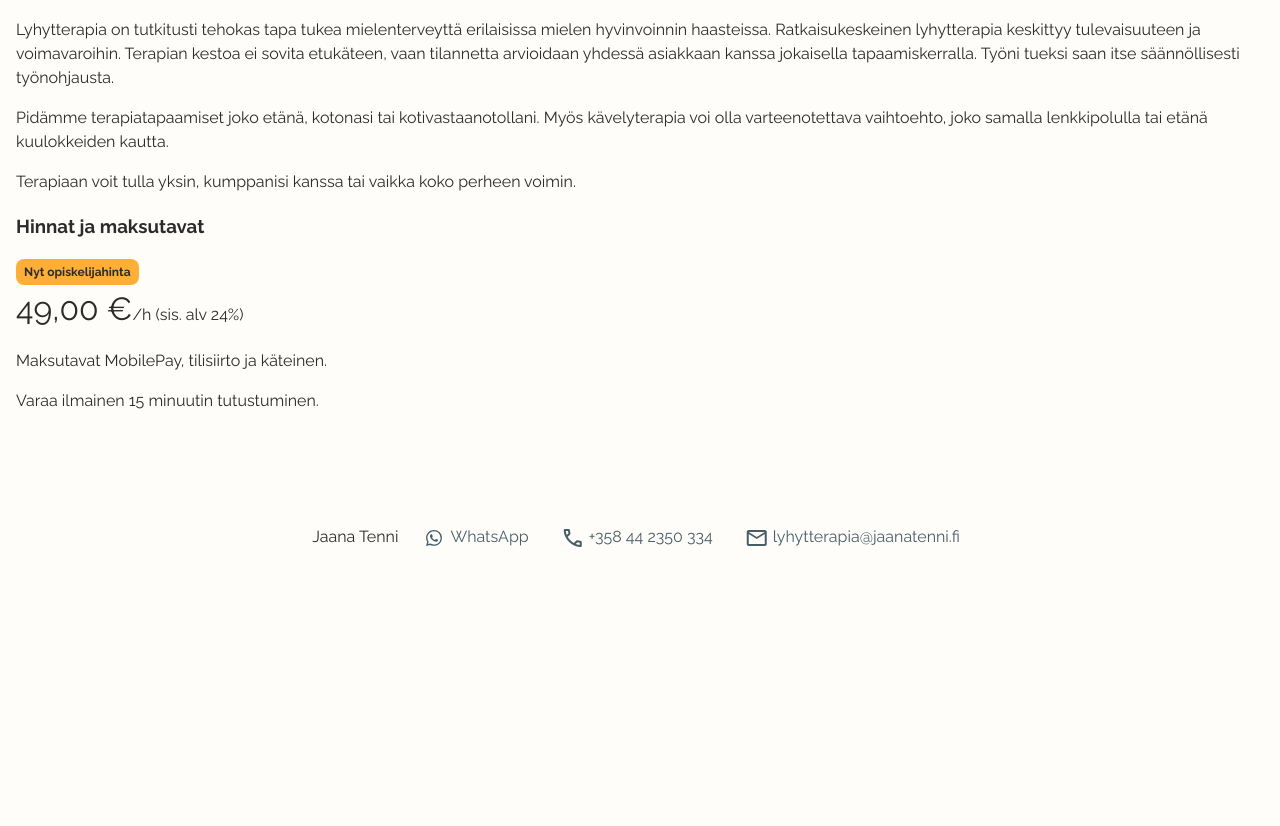
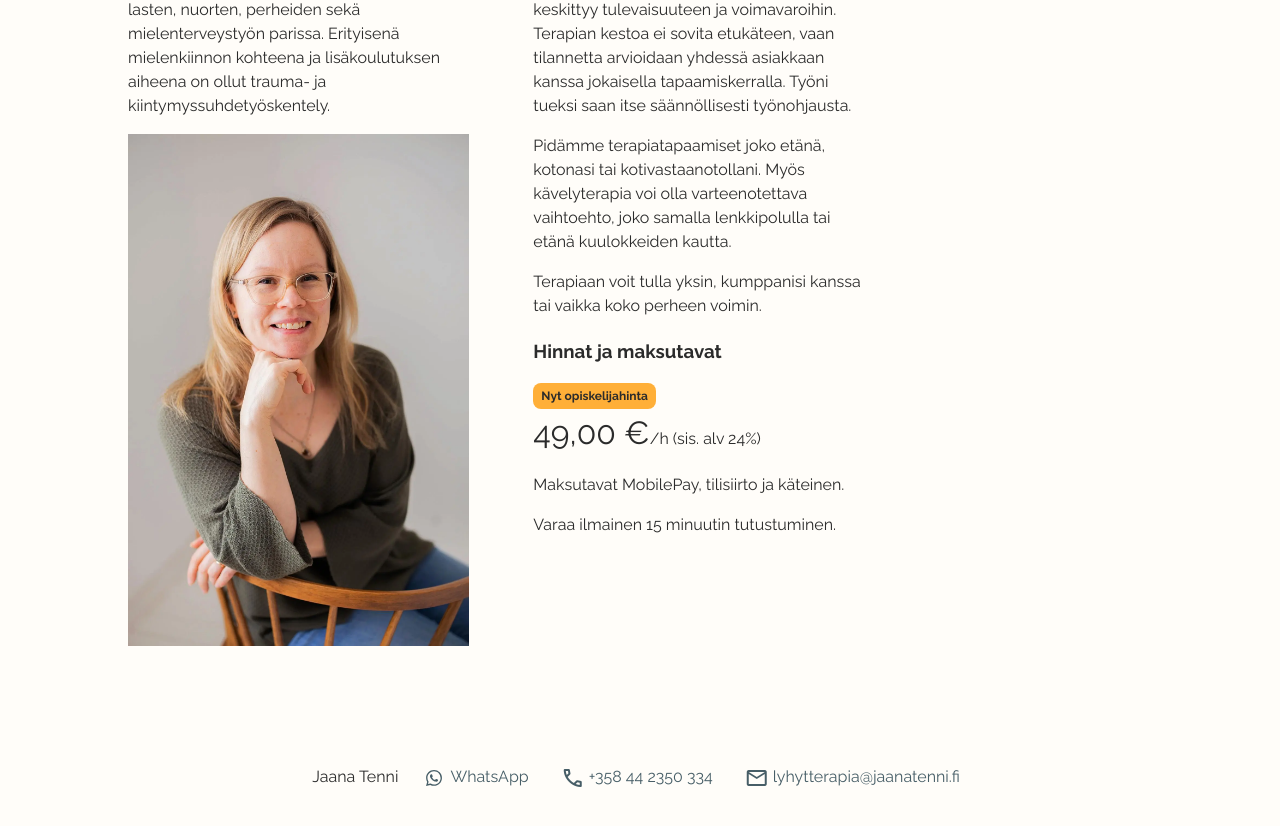
Before and after one commit to mikkotenni/jaanatenni, a React (Vite) app: page / in a window 1280 px wide. Shown: the part 760-1586 px from the top of the page. Before the commit the page ends 1374 px from the top, so only its background shows below. Built offline with nearby package versions, Linux system fonts and the light colour scheme; a web font is replaced by a local one.

Commit message:
feat: layout

```diff
--- a/src/App.jsx
+++ b/src/App.jsx
@@ -1,5 +1,5 @@
 import { Global, css } from "@emotion/react";
-import { colors } from "./assets/designTokens";
+import { colors, breakpoints } from "./assets/designTokens";
 import Header from "./components/Header";
 import Footer from "./components/Footer";
 import Hero from "./components/Hero";
@@ -7,8 +7,10 @@ import SelfIntroduction from "./components/SelfIntroduction";
 import Prices from "./components/Prices";
 import TherapyConcept from "./components/TherapyConcept";
 import styled from "@emotion/styled";
+import Jaana from "./assets/jaana.webp";
 
 const { fontColor, backgroundColor } = colors;
+const { md, xl } = breakpoints;
 
 const globalStyles = css`
   html,
@@ -24,9 +26,30 @@ const globalStyles = css`
     margin: 0;
   }
 `;
-const Container = styled.div`
-  margin-left: 1rem;
-  margin-right: 1rem;
+const GridContainer = styled.div`
+  margin-left: 1.5rem;
+  margin-right: 1.5rem;
+  display: grid;
+  grid-template-columns: 1fr;
+  grid-gap: 1rem;
+
+  img {
+    width: 100%;
+    height: auto;
+  }
+
+  @media (min-width: ${md}) {
+    margin: 2rem 4rem 4rem;
+    grid-template-columns: 1fr 1fr;
+    grid-gap: 4rem;
+  }
+  @media (min-width: ${xl}) {
+    grid-template-columns: 1fr 1fr 1fr;
+    max-width: 1800px;
+    position: relative;
+    left: 50%;
+    transform: translateX(-50%);
+  }
 `;
 
 function App() {
@@ -35,11 +58,16 @@ function App() {
       <Global styles={globalStyles} />
       <Header />
       <Hero />
-      <Container>
-        <SelfIntroduction />
-        <TherapyConcept />
-        <Prices />
-      </Container>
+      <GridContainer>
+        <div>
+          <SelfIntroduction />
+          <img src={Jaana} alt="Jaana" />
+        </div>
+        <div>
+          <TherapyConcept />
+          <Prices />
+        </div>
+      </GridContainer>
       <Footer />
     </>
   );
```
Also changed, not shown: src/assets/jaana.webp (added), src/assets/jaanajatinka.webp (added).
